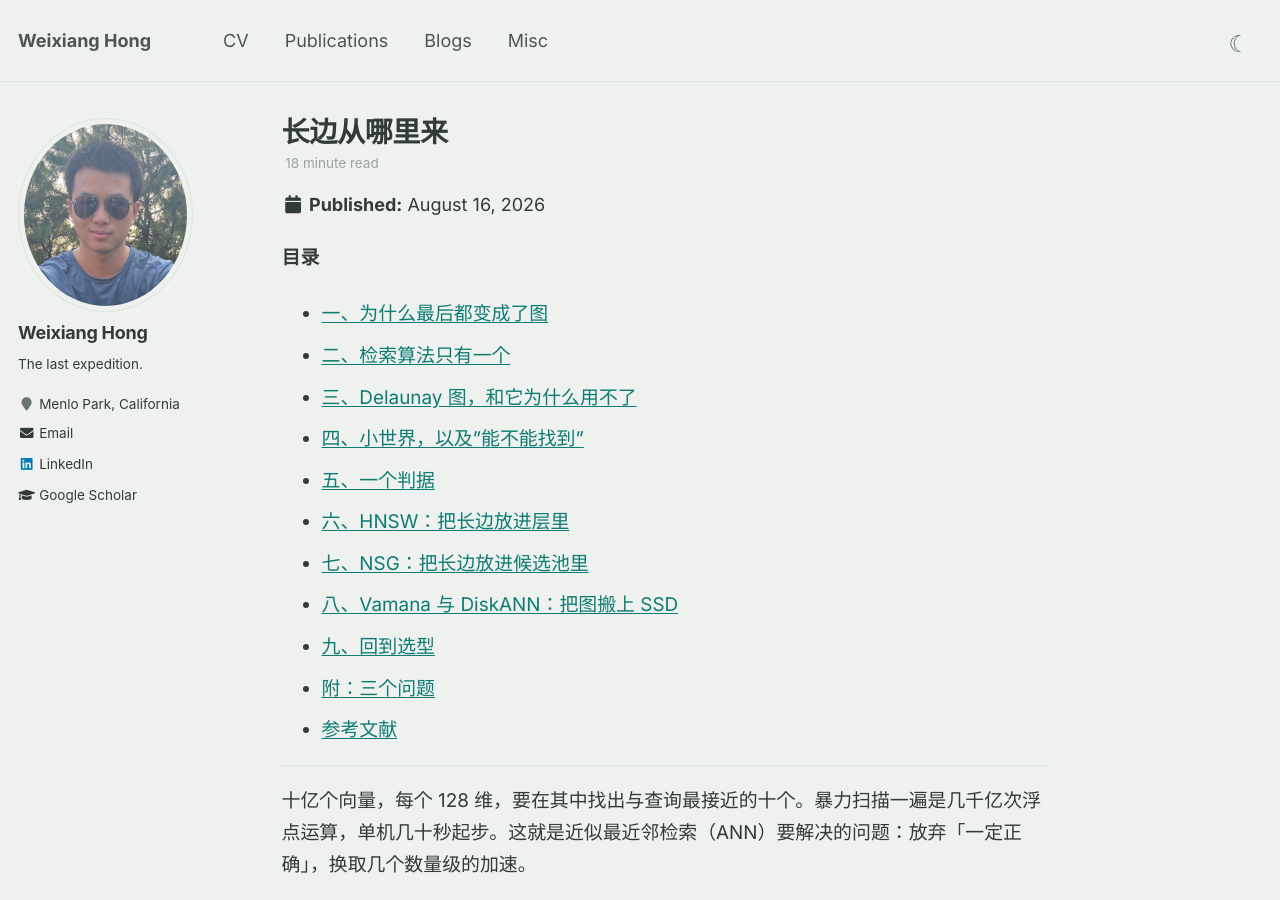
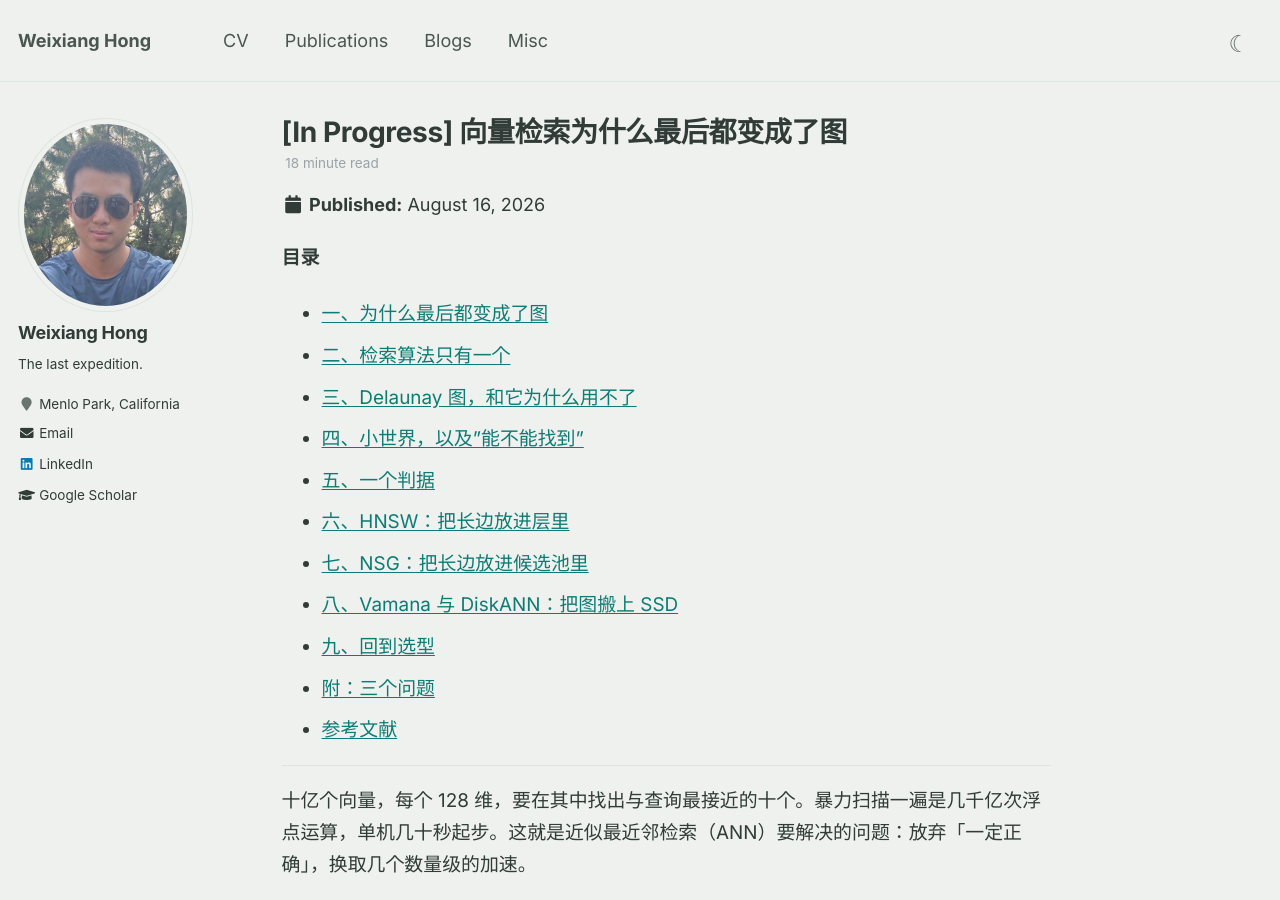
Before and after one commit to weixianghong/weixianghong.github.io, a Jekyll site: the page built from _posts/2026-08-16-ann-graph-index.md, in a window 1280 px wide and 900 px high. Built offline with Jekyll 4.4.1, drawn with Linux system fonts in a browser that asks for light colours; formulas are drawn with MathJax 3.

Commit message:
Mark the ANN post as in progress; use a title that names its subject
The previous title gave no indication of the topic. This is a placeholder
alongside the [In Progress] tag, not a final choice.

```diff
--- a/_posts/2026-08-16-ann-graph-index.md
+++ b/_posts/2026-08-16-ann-graph-index.md
@@ -1,5 +1,5 @@
 ---
-title: "长边从哪里来"
+title: "[In Progress] 向量检索为什么最后都变成了图"
 date: 2026-08-16
 permalink: /ann-graph-index/
 author_profile: true
```
